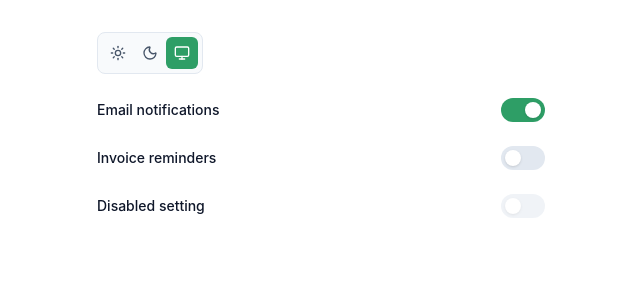
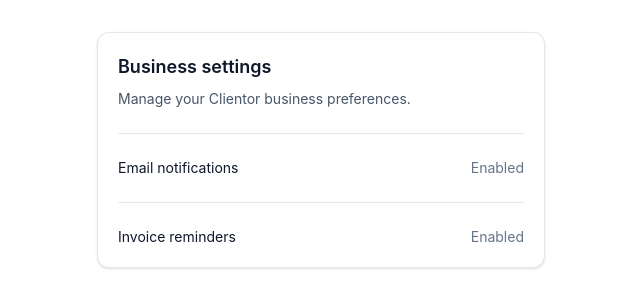
Before and after one commit to juliusmwas/Clientor, a React (Vite) app in the folder apps/website/: page / in a window 1280 px wide. Shown: the top 308 px of the page, without its empty margins (319-959 px from the left). Built offline with nearby package versions, Linux system fonts and the light colour scheme.

Commit message:
feat: add reusable divider component

```diff
--- a/apps/website/src/App.tsx
+++ b/apps/website/src/App.tsx
@@ -1,28 +1,33 @@
-import Switch from "./components/ui/Switch";
-import ThemeSwitcher from "./components/ThemeSwitcher";
+import Card from "./components/ui/Card";
+import Divider from "./components/ui/Divider";
 
 function App() {
   return (
     <main className="min-h-screen bg-background p-8 text-text-primary">
-      <div className="mx-auto max-w-md space-y-6">
-        <ThemeSwitcher></ThemeSwitcher>
-        <label className="flex items-center justify-between gap-4">
-          <span className="text-sm font-medium">Email notifications</span>
+      <div className="mx-auto max-w-md">
+        <Card>
+          <h2 className="text-lg font-semibold">Business settings</h2>
 
-          <Switch defaultChecked />
-        </label>
+          <p className="mt-2 text-sm text-text-secondary">
+            Manage your Clientor business preferences.
+          </p>
 
-        <label className="flex items-center justify-between gap-4">
-          <span className="text-sm font-medium">Invoice reminders</span>
+          <Divider className="my-6" />
 
-          <Switch />
-        </label>
+          <div className="flex items-center justify-between">
+            <span className="text-sm">Email notifications</span>
 
-        <label className="flex items-center justify-between gap-4">
-          <span className="text-sm font-medium">Disabled setting</span>
+            <span className="text-sm text-text-muted">Enabled</span>
+          </div>
 
-          <Switch disabled />
-        </label>
+          <Divider className="my-6" />
+
+          <div className="flex items-center justify-between">
+            <span className="text-sm">Invoice reminders</span>
+
+            <span className="text-sm text-text-muted">Enabled</span>
+          </div>
+        </Card>
       </div>
     </main>
   );
--- /dev/null
+++ b/apps/website/src/components/ui/Divider.tsx
@@ -0,0 +1,35 @@
+import type { HTMLAttributes } from "react";
+
+type DividerProps = HTMLAttributes<HTMLHRElement> & {
+  orientation?: "horizontal" | "vertical";
+};
+
+function Divider({
+  orientation = "horizontal",
+  className,
+  ...props
+}: DividerProps) {
+  if (orientation === "vertical") {
+    return (
+      <div
+        role="separator"
+        aria-orientation="vertical"
+        {...props}
+        className={["h-full w-px shrink-0 bg-border", className]
+          .filter(Boolean)
+          .join(" ")}
+      />
+    );
+  }
+
+  return (
+    <hr
+      {...props}
+      className={["w-full border-0 border-t border-border", className]
+        .filter(Boolean)
+        .join(" ")}
+    />
+  );
+}
+
+export default Divider;
```
